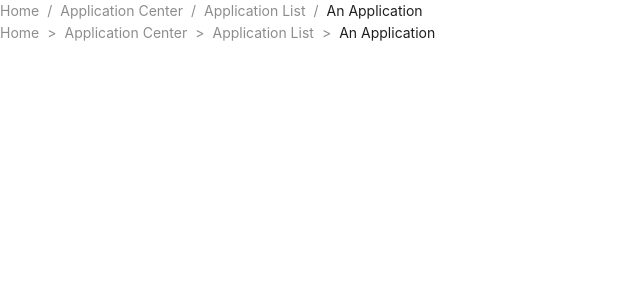
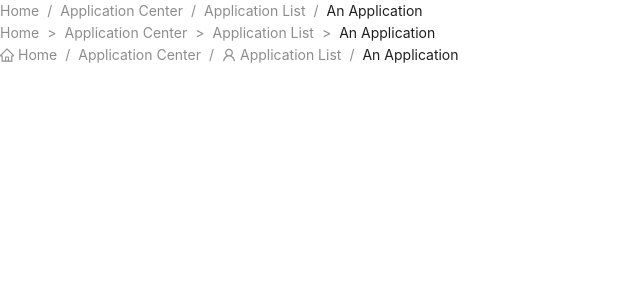
Before and after one commit to Emam-Bokhari/Ant-Design, a React (Vite) app: page / in a window 1280 px wide. Shown: the top 300 px of the page, without its empty margins (0-640 px from the left). Built offline with nearby package versions, Linux system fonts and the light colour scheme.

Commit message:
feat(Breadcrumb): add breadcrumb with icons for navigation

```diff
--- a/src/components/learning/navigation/BreadcrumbComponent.jsx
+++ b/src/components/learning/navigation/BreadcrumbComponent.jsx
@@ -1,5 +1,6 @@
 import { Breadcrumb } from "antd";
 import { Fragment } from "react";
+import { HomeOutlined, UserOutlined } from "@ant-design/icons";
 
 export default function BreadcrumbComponent() {
   return (
@@ -29,6 +30,31 @@ export default function BreadcrumbComponent() {
           { title: "An Application" },
         ]}
       />
+      {/* icon */}
+      <Breadcrumb
+        items={[
+          {
+            title: (
+              <Fragment>
+                <HomeOutlined />
+                <span>Home</span>
+              </Fragment>
+            ),
+          },
+          {
+            title: <a href="#">Application Center</a>,
+          },
+          {
+            title: (
+              <a href="#">
+                {" "}
+                <UserOutlined /> Application List
+              </a>
+            ),
+          },
+          { title: "An Application" },
+        ]}
+      />
     </Fragment>
   );
 }
```
